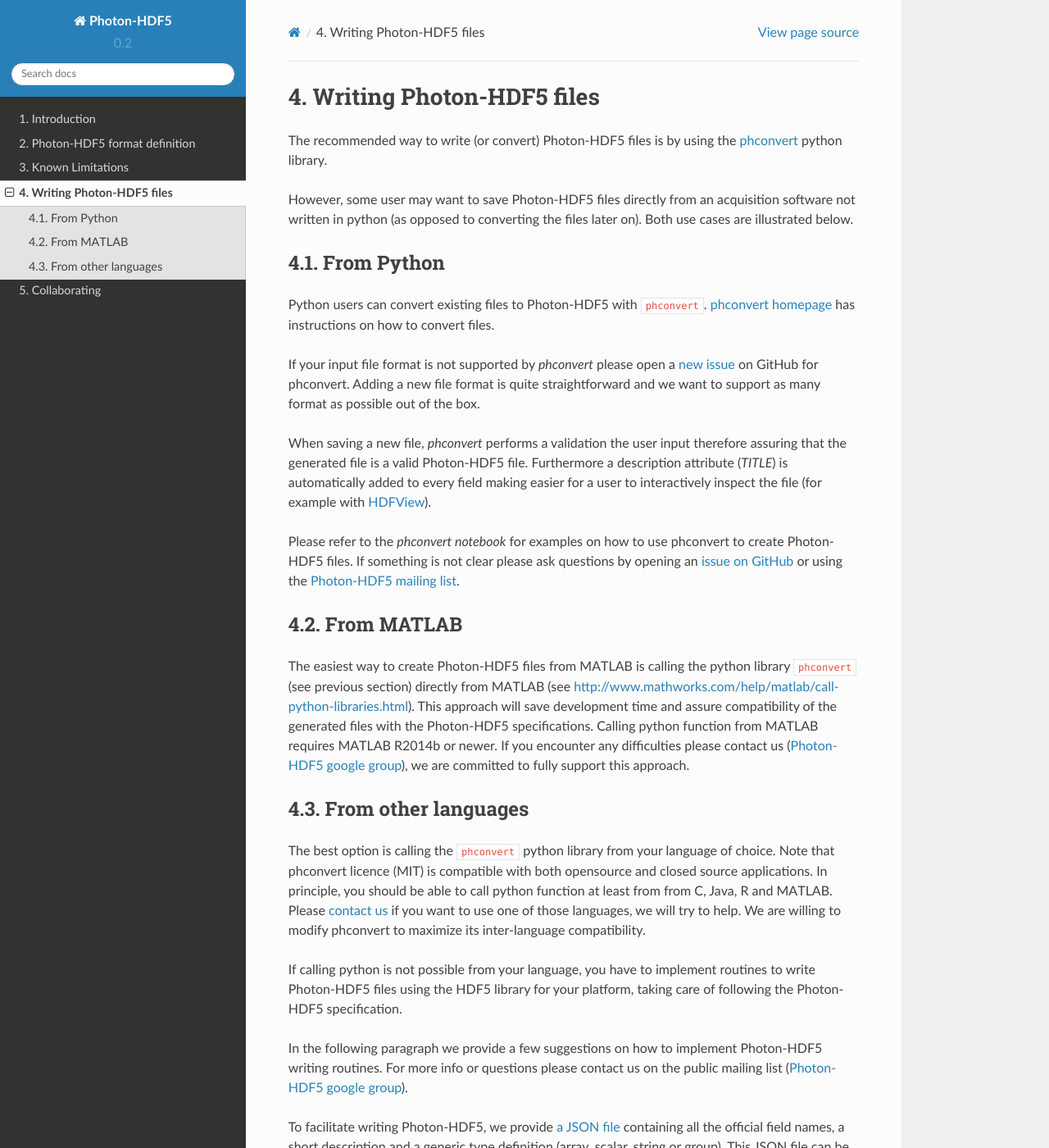
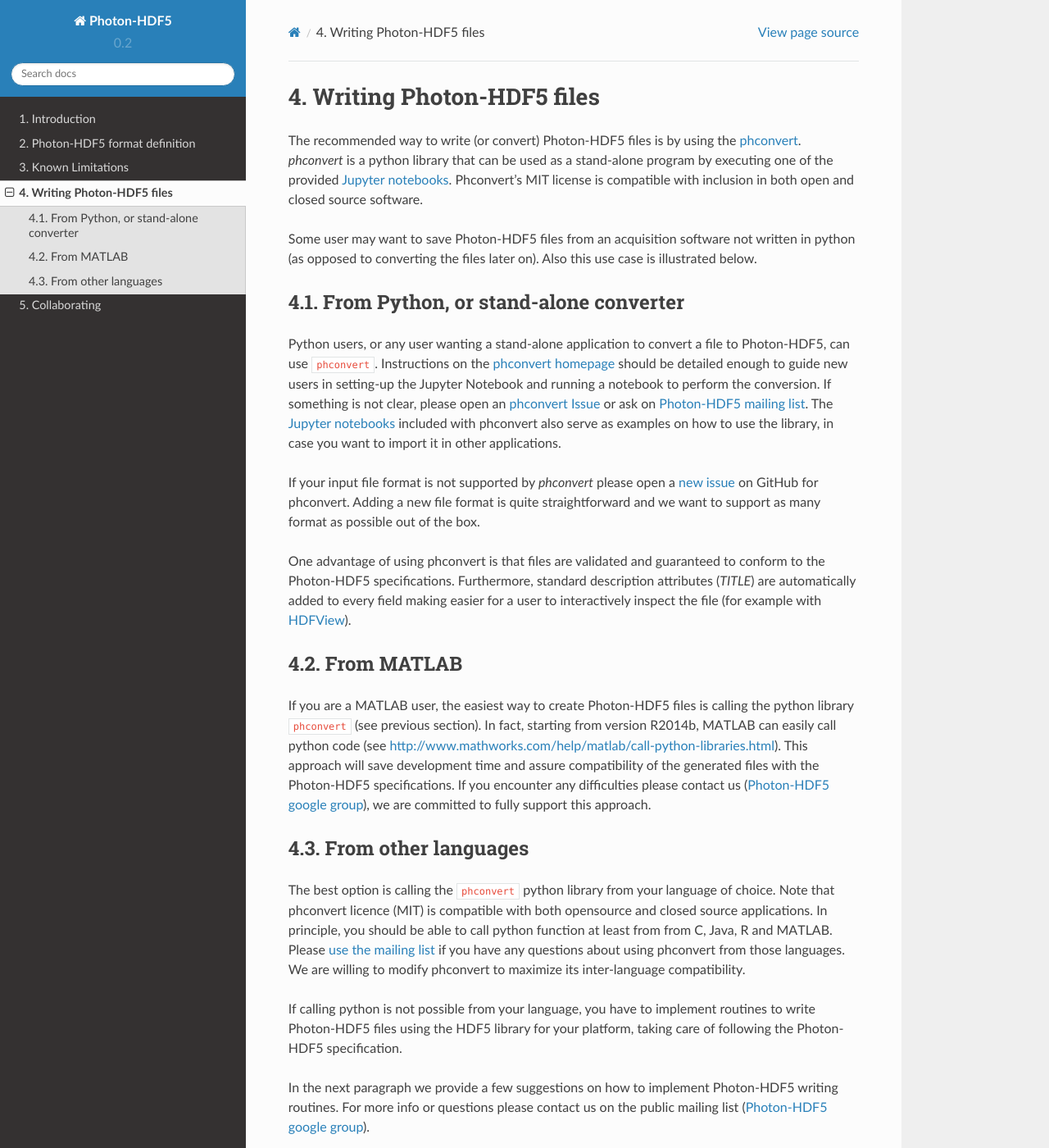
Before and after one commit to Photon-HDF5/photon-hdf5, a Sphinx documentation site: the page built from docs/writing.rst, in a window 1280 px wide and 1400 px high. Shown: the whole window at 82% size. Built offline with Sphinx 7.4.7 and the Read the Docs theme 2.0.0, drawn with Linux system fonts in a browser that asks for light colours.

Commit message:
Updates to the Writing Photon-HDF5 section

```diff
--- a/docs/writing.rst
+++ b/docs/writing.rst
@@ -4,45 +4,51 @@ Writing Photon-HDF5 files
 =========================
 
 The recommended way to write (or convert) Photon-HDF5 files is by using the
-`phconvert <https://github.com/Photon-HDF5/phconvert>`_ python library.
+`phconvert <https://github.com/Photon-HDF5/phconvert>`_.
+`phconvert` is a python library that can be used as a stand-alone program
+by executing one of the provided
+`Jupyter notebooks <https://github.com/Photon-HDF5/phconvert/tree/master/notebooks>`_.
+Phconvert's MIT license is compatible with inclusion in both open and
+closed source software.
 
-However, some user may want to save Photon-HDF5 files directly from an
-acquisition software not written in python (as opposed to converting the files
-later on). Both use cases are illustrated below.
+Some user may want to save Photon-HDF5 files from an acquisition software
+not written in python (as opposed to converting the files
+later on). Also this use case is illustrated below.
 
-From Python
------------
+From Python, or stand-alone converter
+-------------------------------------
 
-Python users can convert existing files to Photon-HDF5 with ``phconvert``.
-`phconvert homepage <http://photon-hdf5.github.io/phconvert/>`_ has
-instructions on how to convert files.
+Python users, or any user wanting a stand-alone application to convert a file
+to Photon-HDF5, can use ``phconvert``. Instructions on the
+`phconvert homepage <http://photon-hdf5.github.io/phconvert/>`_ should be
+detailed enough to guide new users in setting-up the Jupyter Notebook
+and running a notebook to perform the conversion. If something is not
+clear, please open an `phconvert Issue <https://github.com/Photon-HDF5/phconvert/issues>`_
+or ask on `Photon-HDF5 mailing list <https://groups.google.com/forum/#!forum/photon-hdf5>`_.
+The `Jupyter notebooks <https://github.com/Photon-HDF5/phconvert/tree/master/notebooks>`_
+included with phconvert also serve as examples on how to use the library, in case
+you want to import it in other applications.
 
 If your input file format is not supported by *phconvert* please open a
 `new issue <https://github.com/Photon-HDF5/phconvert/issues>`__ on GitHub for phconvert.
 Adding a new file format is quite straightforward
 and we want to support as many format as possible out of the box.
 
-When saving a new file, *phconvert* performs a validation the user input
-therefore assuring that the generated file is a valid Photon-HDF5 file.
-Furthermore a description attribute (*TITLE*) is automatically added to every
+One advantage of using phconvert is that files are validated and guaranteed
+to conform to the Photon-HDF5 specifications.
+Furthermore, standard description attributes (*TITLE*) are automatically added to every
 field making easier for a user to interactively inspect the file
 (for example with `HDFView <https://www.hdfgroup.org/products/java/hdfview/>`__).
-
-Please refer to the *phconvert notebook* for examples on how to use phconvert to
-create Photon-HDF5 files. If something is not clear please ask questions
-by opening an `issue on GitHub <https://github.com/Photon-HDF5/phconvert/issues>`_
-or using the `Photon-HDF5 mailing list <https://groups.google.com/forum/#!forum/photon-hdf5>`__.
-
 
 From MATLAB
 -----------
 
-The easiest way to create Photon-HDF5 files from MATLAB is calling the
-python library ``phconvert`` (see previous section) directly from MATLAB
-(see `<http://www.mathworks.com/help/matlab/call-python-libraries.html>`__).
+If you are a MATLAB user, the easiest way to create Photon-HDF5 files is calling the
+python library ``phconvert`` (see previous section). In fact, starting from
+version R2014b, MATLAB can easily call python code (see
+`<http://www.mathworks.com/help/matlab/call-python-libraries.html>`__).
 This approach will save development time and assure compatibility
 of the generated files with the Photon-HDF5 specifications.
-Calling python function from MATLAB requires MATLAB R2014b or newer.
 If you encounter any difficulties please contact us
 (`Photon-HDF5 google group <https://groups.google.com/forum/#!forum/photon-hdf5>`__),
 we are committed to fully support this approach.
@@ -55,15 +61,15 @@ from your language of choice. Note that phconvert licence (MIT) is compatible
 with both opensource and closed source applications. In principle,
 you should be able to call python function at least from from C, Java, R
 and MATLAB.
-Please `contact us <https://groups.google.com/forum/#!forum/photon-hdf5>`__
-if you want to use one of those languages, we will try to help.
+Please `use the mailing list <https://groups.google.com/forum/#!forum/photon-hdf5>`__
+if you have any questions about using phconvert from those languages.
 We are willing to modify phconvert to maximize its inter-language compatibility.
 
 If calling python is not possible from your language, you have to implement
 routines to write Photon-HDF5 files using the HDF5 library for your platform,
 taking care of following the Photon-HDF5 specification.
 
-In the following paragraph we provide a few suggestions on how to implement
+In the next paragraph we provide a few suggestions on how to implement
 Photon-HDF5 writing routines. For more info or questions
 please contact us on the public mailing list
 (`Photon-HDF5 google group <https://groups.google.com/forum/#!forum/photon-hdf5>`__).
```
